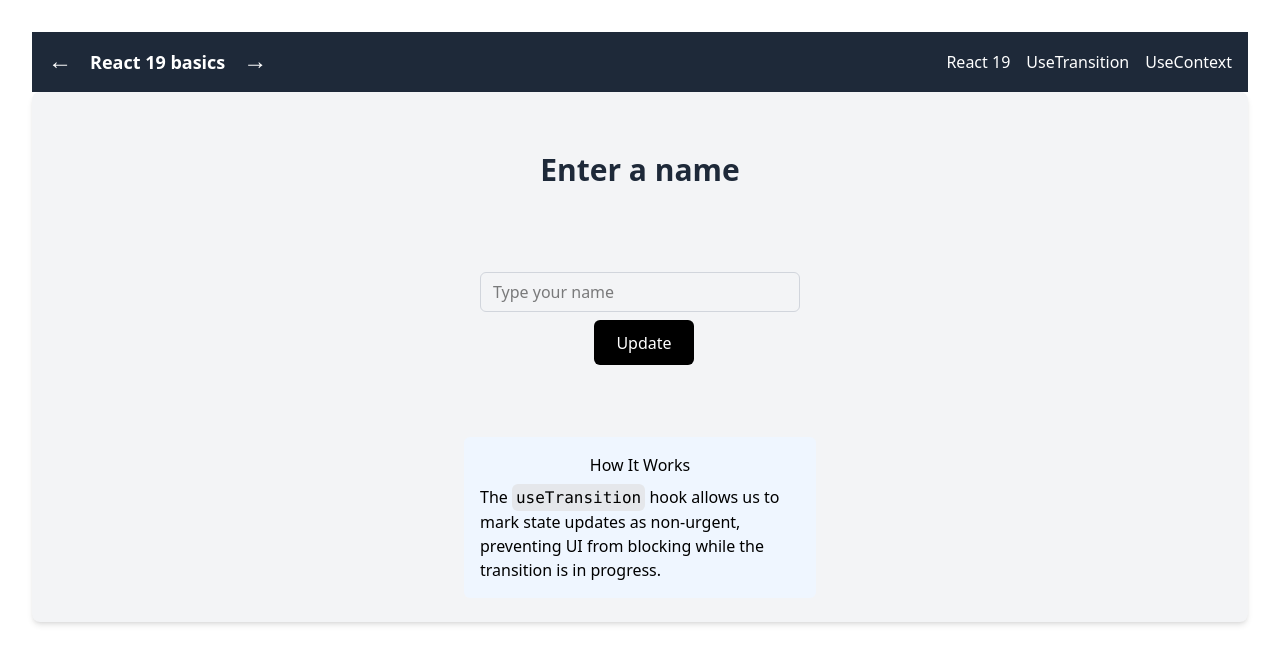
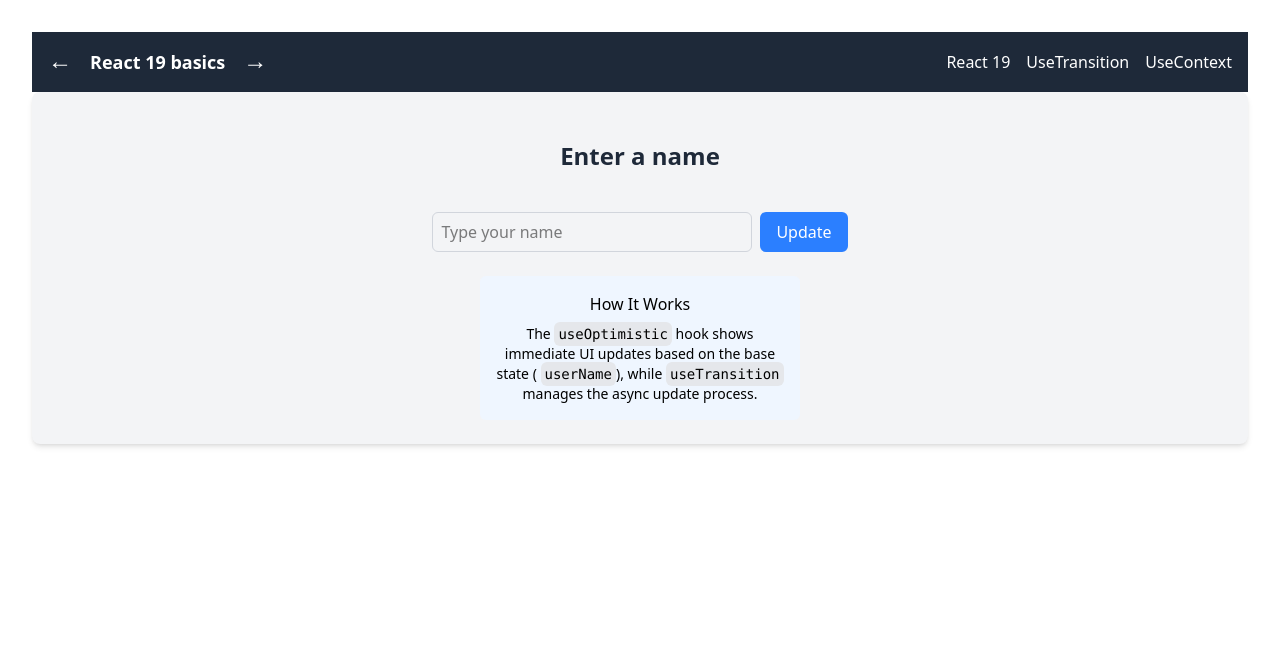
Before and after one commit to Sarmad426/react-19, a React (Vite) app: page /hooks/useTransition/form in a window 1280 px wide. Shown: the top 664 px of the page. Built offline with nearby package versions, Linux system fonts and the light colour scheme.

Commit message:
Enhance UseTransitionForm component with optimistic UI updates and improved error handling during name submission

```diff
--- a/src/components/react19-concepts/useTransitionForm.tsx
+++ b/src/components/react19-concepts/useTransitionForm.tsx
@@ -1,59 +1,74 @@
-import { useState, useTransition } from "react";
+import { useState, useTransition, useOptimistic } from "react";
 
 export function UseTransitionForm() {
   const [name, setName] = useState("");
   const [error, setError] = useState<string | null>(null);
   const [isPending, startTransition] = useTransition();
   const [userName, setUserName] = useState("");
+  const [optimisticUserName, addOptimisticUserName] = useOptimistic(
+    userName,
+    (state, newValue: string) => newValue
+  );
 
-  const updateName = (newName: string): string | null => {
-    if (!newName.trim()) return "Name cannot be empty.";
-    return null;
-  };
-
-  const handleSubmit = () => {
-    const validationError = updateName(name);
-    if (validationError) {
-      setError(validationError);
+  const handleFormAction = async (formData: FormData) => {
+    const inputName = formData.get("name") as string;
+    if (!inputName.trim()) {
+      setError("Name cannot be empty.");
       return;
     }
+    setError(null);
 
-    setError(null);
-    startTransition(() => {
-      setUserName("Updating...");
-      setTimeout(() => {
-        setUserName(name);
-      }, 1000);
+    // Optimistically update UI
+    addOptimisticUserName(inputName);
+    setName("");
+
+    startTransition(async () => {
+      try {
+        // Simulate API call
+        await new Promise<void>((resolve) => setTimeout(resolve, 1000));
+
+        // Update the actual state after the API call succeeds
+        setUserName(inputName);
+      } catch (error) {
+        setError("Failed to update name. Please try again.");
+        setName(inputName); // Restore the previous input
+      }
     });
   };
 
   return (
-    <div className="flex flex-col items-center gap-12 p-6 bg-gray-100 rounded-lg shadow-md">
-      <h2 className="text-3xl font-semibold my-5 py-4 text-gray-800">
-        {userName || "Enter a name"}
+    <div className="flex flex-col items-center gap-4 p-6 bg-gray-100 rounded-lg shadow-md">
+      <h2 className="text-2xl font-semibold my-4 py-2 text-gray-800">
+        {optimisticUserName || "Enter a name"}
       </h2>
       <div className="flex flex-col items-center">
+        <form action={handleFormAction}>
           <input
+            name="name"
             value={name}
             onChange={(event) => setName(event.target.value)}
             placeholder="Type your name"
-          className="border border-gray-300 p-3 h-[40px] w-[20rem] rounded-md mx-3 focus:outline-none focus:ring-2 focus:ring-blue-400"
+            className="border border-gray-300 p-2 h-10 w-80 rounded-md focus:outline-none focus:ring-2 focus:ring-blue-400"
           />
           <button
-          onClick={handleSubmit}
+            type="submit"
             disabled={isPending}
-          className="ml-2 link-styles disabled:opacity-50 disabled:cursor-not-allowed"
+            className="ml-2 bg-blue-500 text-white px-4 py-2 rounded-md hover:bg-blue-600 disabled:opacity-50 disabled:cursor-not-allowed"
           >
             {isPending ? "Updating..." : "Update"}
           </button>
+        </form>
         {error && <p className="text-red-500 my-2">{error}</p>}
       </div>
-      <div className="bg-blue-50 p-4 rounded-md w-[22rem] mt-4">
+      <div className="bg-blue-50 p-4 rounded-md w-80 mt-2">
         <h3 className="font-medium mb-2">How It Works</h3>
-        <p className="text-start">
-          The <code className="bg-gray-200 p-1 rounded-md">useTransition</code>{" "}
-          hook allows us to mark state updates as non-urgent, preventing UI from
-          blocking while the transition is in progress.
+        <p className="text-sm">
+          The <code className="bg-gray-200 p-1 rounded-md">useOptimistic</code>{" "}
+          hook shows immediate UI updates based on the base state ({" "}
+          <code className="bg-gray-200 p-1 rounded-md">userName</code>
+          ), while{" "}
+          <code className="bg-gray-200 p-1 rounded-md">useTransition</code>{" "}
+          manages the async update process.
         </p>
       </div>
     </div>
```
Lines whose indentation alone changed are shown as unchanged.
